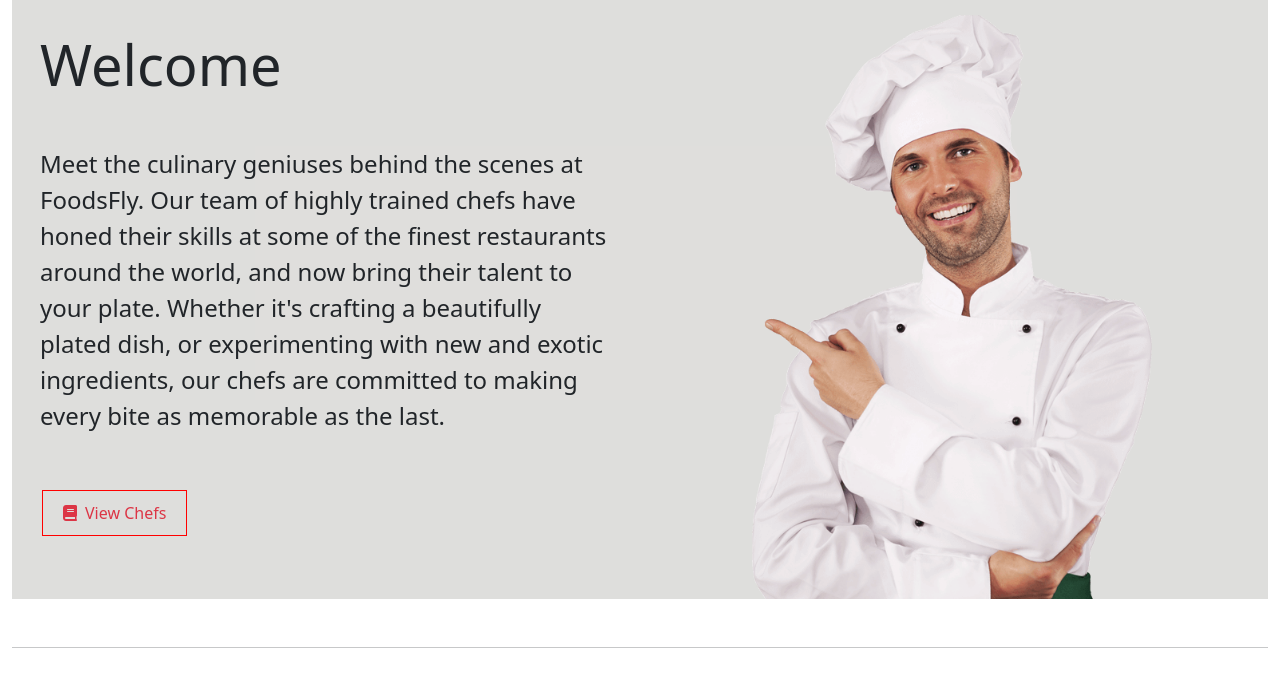
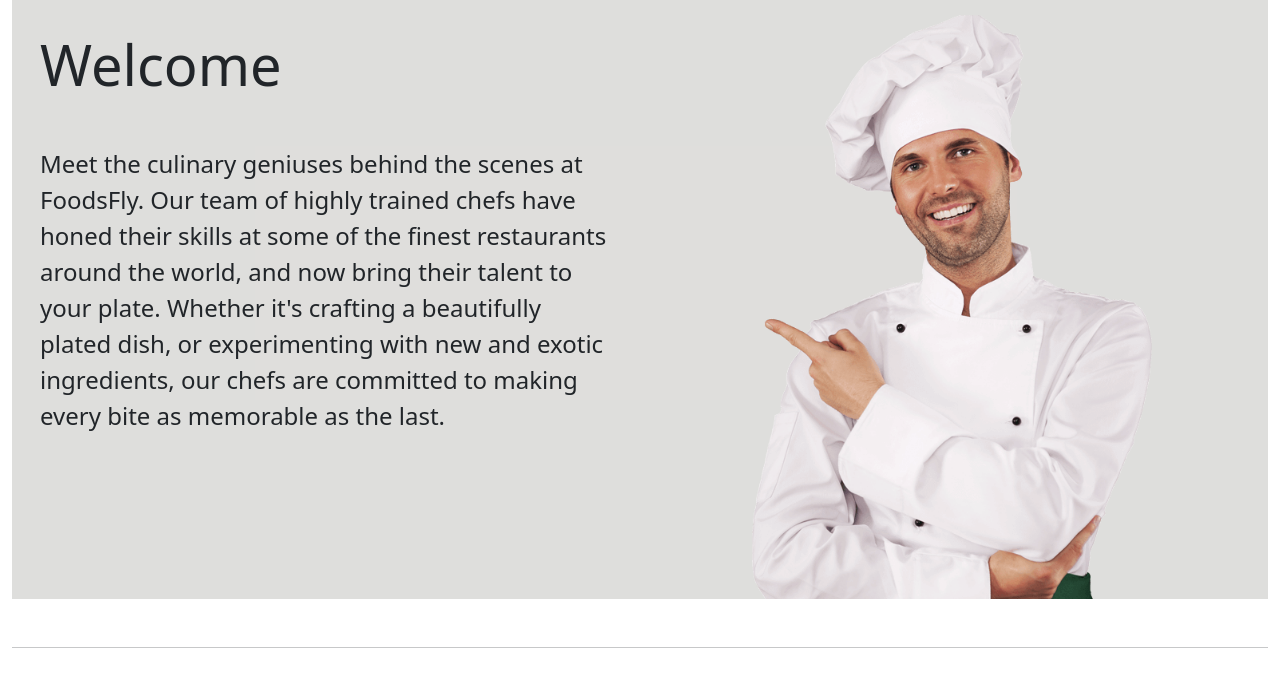
Before and after one commit to Kushan2k/FoodsFly-a-food-ordering-system, a PHP site: page / in a window 1280 px wide. Shown: the part 871-1551 px from the top of the page. Run offline with PHP 8.4, Linux system fonts and the light colour scheme; data comes from the database, SQL or seed files in the repository.

Commit message:
remove chef btn

```diff
--- a/index.php
+++ b/index.php
@@ -109,9 +109,7 @@ if(isset($_COOKIE['login']) && isset($_COOKIE['jwt-token'])){
             <br/>
 
 
-            <a href="" class='btn btn-outline-danger mt-3' >
-              <i class='fa fa-book me-2'>
-                </i>View Chefs</a>
+
           </div>
 
           <div class="d-none d-md-flex col-md-6 gx-5 mb-4">
```
